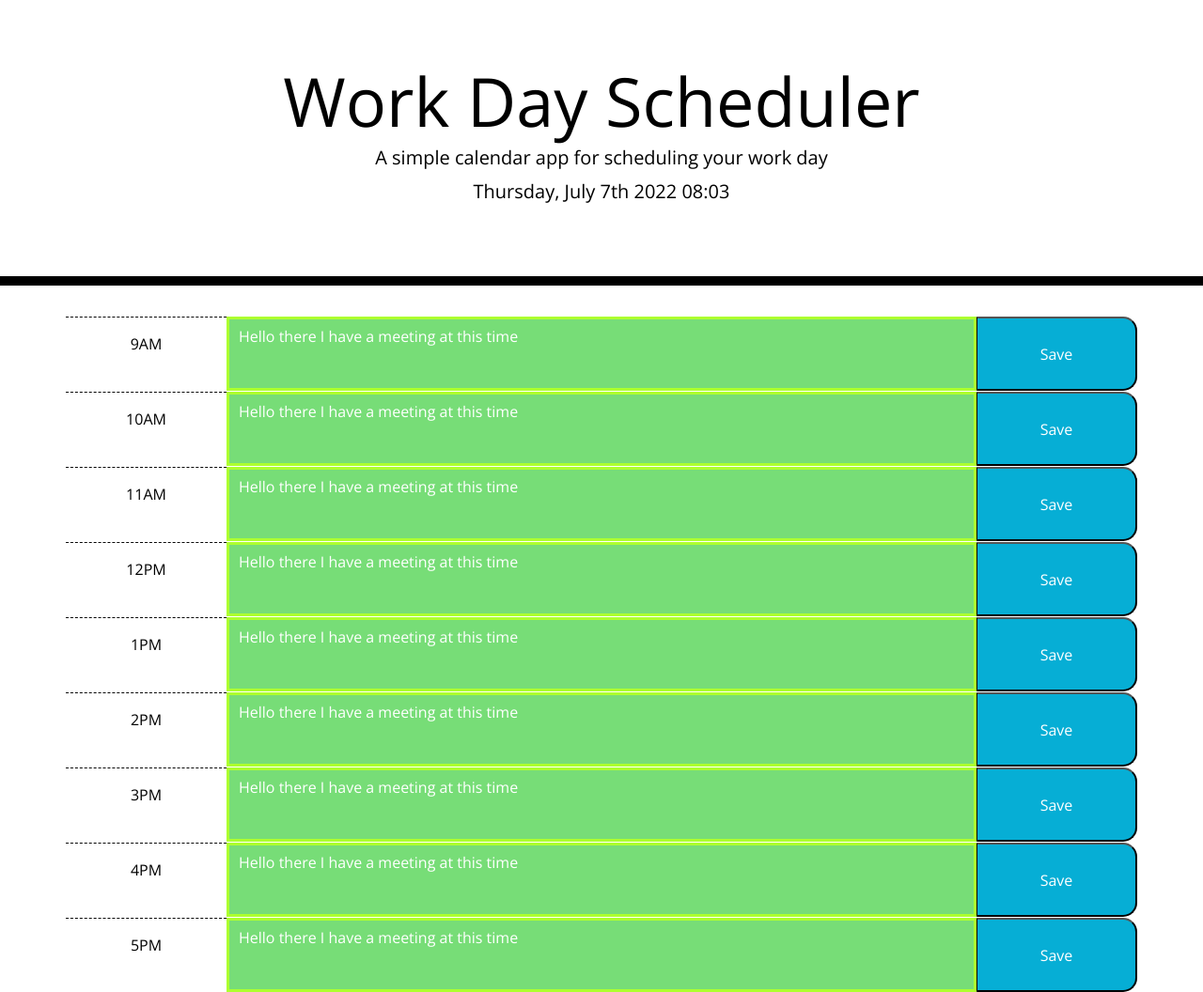
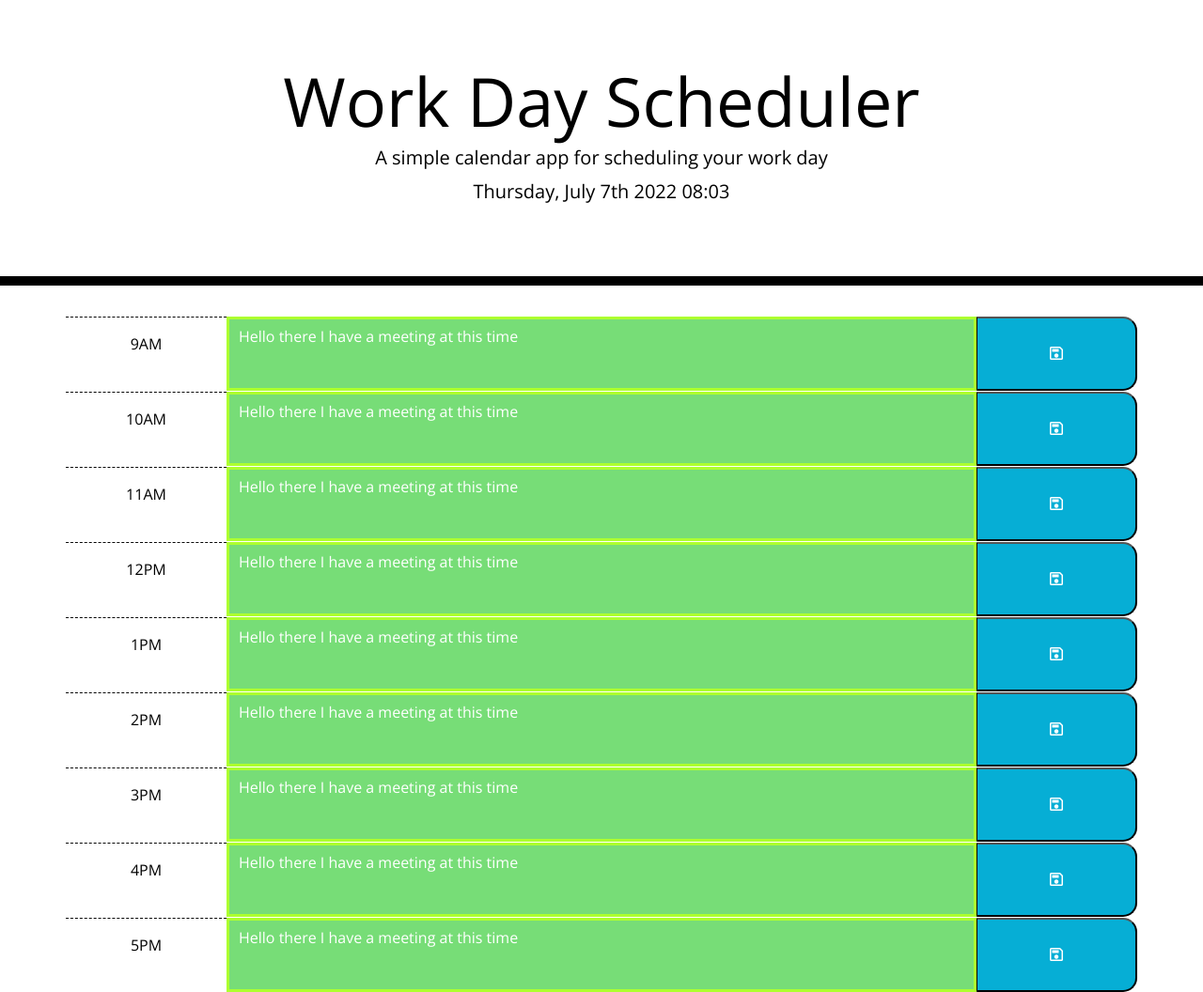
Before and after one commit to TheBigBookMan/Work_Day_Scheduler, a plain HTML site: page Develop/index.html in a window 1280 px wide. Shown: the whole page at 94% size. Drawn offline with nearby package versions, Linux system fonts and the light colour scheme.

Commit message:
Added save icon to the save button using Jquery and then add cicking effects to it in CSS with action and hover.

```diff
--- a/Develop/app.js
+++ b/Develop/app.js
@@ -44,7 +44,10 @@ createRow = (timeString, timeInt) => {
 
     // save btn
     saveBtn.addClass('saveBtn');
-    saveBtn.text('Save'); //placeholder put logo in
+    var saveIcon = $('<span>');
+    saveIcon.addClass("material-symbols-outlined")
+    saveIcon.text('save')
+    saveBtn.append(saveIcon);
     saveBtn.css('width', '15%')
     rowContainer.append(saveBtn);
 
@@ -86,16 +89,6 @@ createRow = (timeString, timeInt) => {
 
 
 
-// INFO IS STORED IN LOCAL FILE AND IT COMES BACK UP ON THE SCREEN ONCE ITS REFRESHED
-
-
-// JQUERY AND THE SAVE BUTON IS PAIRED TO THE SIBLING OF THE INFO/TEXT BLOCK OF TIME
-
-
-// function that tajes in time and assigns it the past,present,future
-
-
-
 
 // This function takes in the hour and then assigns it the AM or PM period and calls the row creator function
 const amOrPm = function(hourInt) {
@@ -115,7 +108,14 @@ const amOrPm = function(hourInt) {
 
 // This for loop iterates through the hour array and calls the amOrPm function
 for (var i = 0; i < hourArray.length; i++) {
+    amOrPm(hourArray[i]);
+};
 
-    amOrPm(hourArray[i]);
 
-};
+
+// INFO IS STORED IN LOCAL FILE AND IT COMES BACK UP ON THE SCREEN ONCE ITS REFRESHED
+
+
+
+
+// JQUERY AND THE SAVE BUTON IS PAIRED TO THE SIBLING OF THE INFO/TEXT BLOCK OF TIME
--- a/Develop/index.html
+++ b/Develop/index.html
@@ -8,6 +8,7 @@
       rel="stylesheet"
       href="https://stackpath.bootstrapcdn.com/bootstrap/4.3.1/css/bootstrap.min.css"
     />
+    <link rel="stylesheet" href="https://fonts.googleapis.com/css2?family=Material+Symbols+Outlined:opsz,wght,FILL,GRAD@48,400,0,0" />
     <link
       rel="stylesheet"
       href="https://use.fontawesome.com/releases/v5.8.1/css/all.css"
--- a/Develop/style.css
+++ b/Develop/style.css
@@ -26,6 +26,7 @@ textarea{
   border-radius: 0;
   border-bottom: 10px solid black;
 }
+
 
 .description{
   white-space: pre-wrap;
@@ -73,7 +74,17 @@ textarea{
   color: white;
 }
 
-.saveBtn i:hover {
+.saveBtn span {
   font-size: 20px;
+}
+
+.saveBtn span:hover {
+  font-size: 30px;
   transition: all .3s ease-in-out;
+  color: blue;
 }
+
+.saveBtn:active {
+  background-color: aquamarine;
+  transition: all 0.1s ease-in;
+}
```
